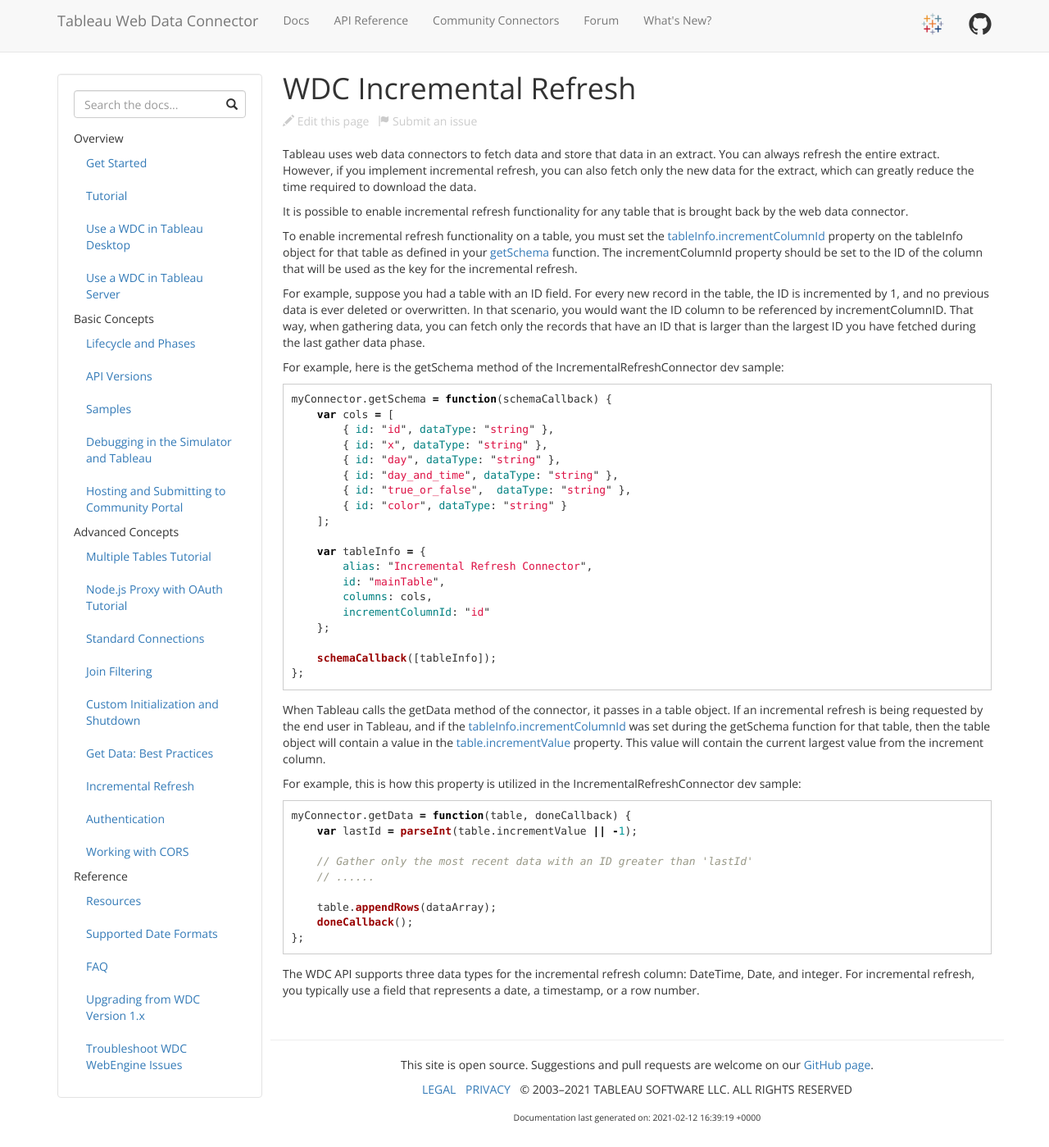
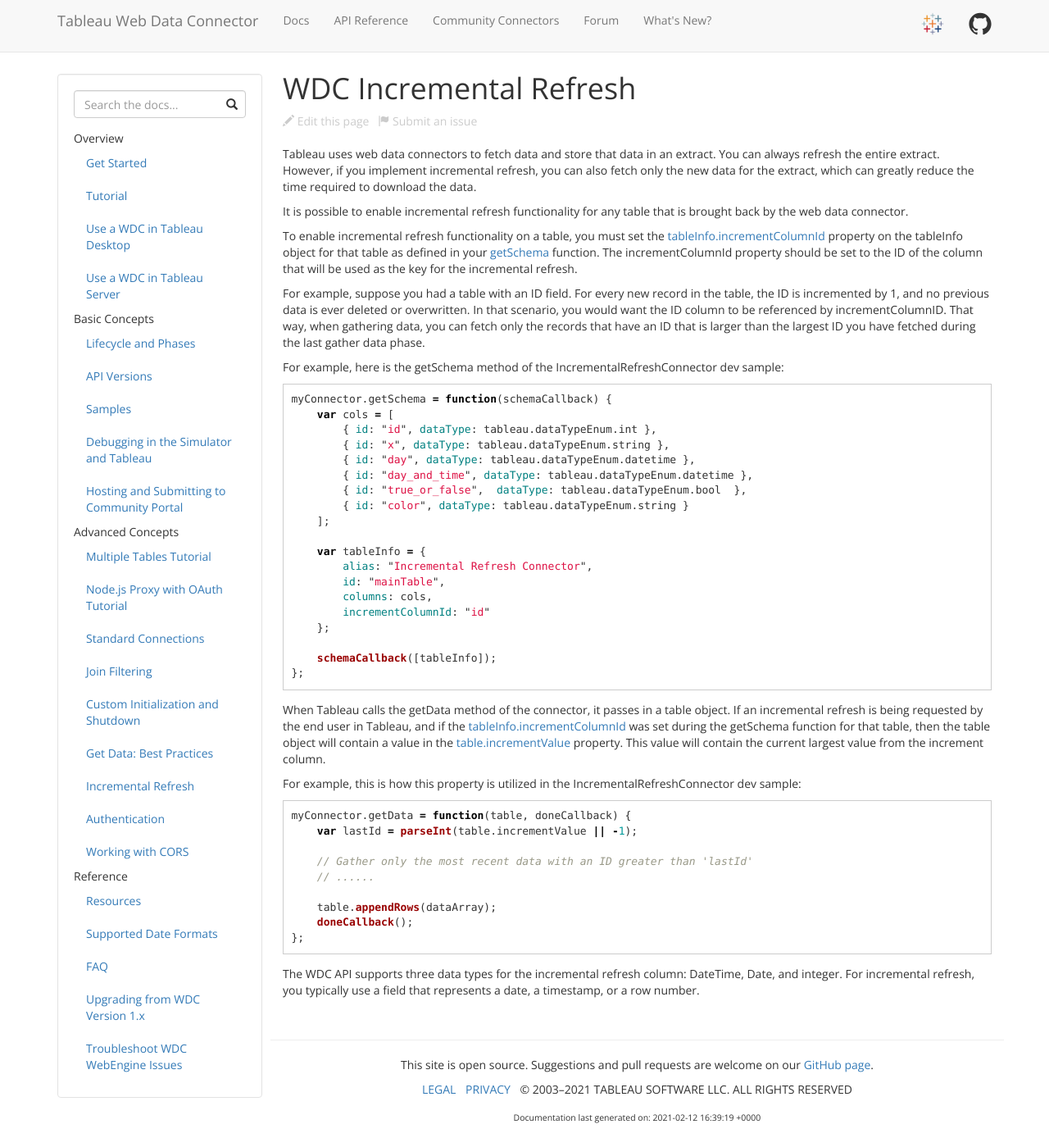
Before and after one commit to bigpeaches/webdataconnector, a Jekyll site: the page built from docs/wdc_incremental_refresh.md, in a window 1280 px wide and 1399 px high. Shown: the whole window at 82% size. Built offline with Jekyll 4.4.1, drawn with Linux system fonts in a browser that asks for light colours; nearby versions of some CDN libraries.

Commit message:
Update wdc_incremental_refresh.md
Fixed data types to match the sample and correctly type the ID field being used in the incremental refresh instructions.

````diff
--- a/docs/wdc_incremental_refresh.md
+++ b/docs/wdc_incremental_refresh.md
@@ -26,12 +26,12 @@ For example, here is the getSchema method of the IncrementalRefreshConnector dev
 ```js
 myConnector.getSchema = function(schemaCallback) {
     var cols = [
-        { id: "id", dataType: "string" },
-        { id: "x", dataType: "string" },
-        { id: "day", dataType: "string" },
-        { id: "day_and_time", dataType: "string" },
-        { id: "true_or_false",  dataType: "string" },
-        { id: "color", dataType: "string" }
+        { id: "id", dataType: tableau.dataTypeEnum.int },
+        { id: "x", dataType: tableau.dataTypeEnum.string },
+        { id: "day", dataType: tableau.dataTypeEnum.datetime },
+        { id: "day_and_time", dataType: tableau.dataTypeEnum.datetime },
+        { id: "true_or_false",  dataType: tableau.dataTypeEnum.bool  },
+        { id: "color", dataType: tableau.dataTypeEnum.string }
     ];
 
     var tableInfo = {
````
